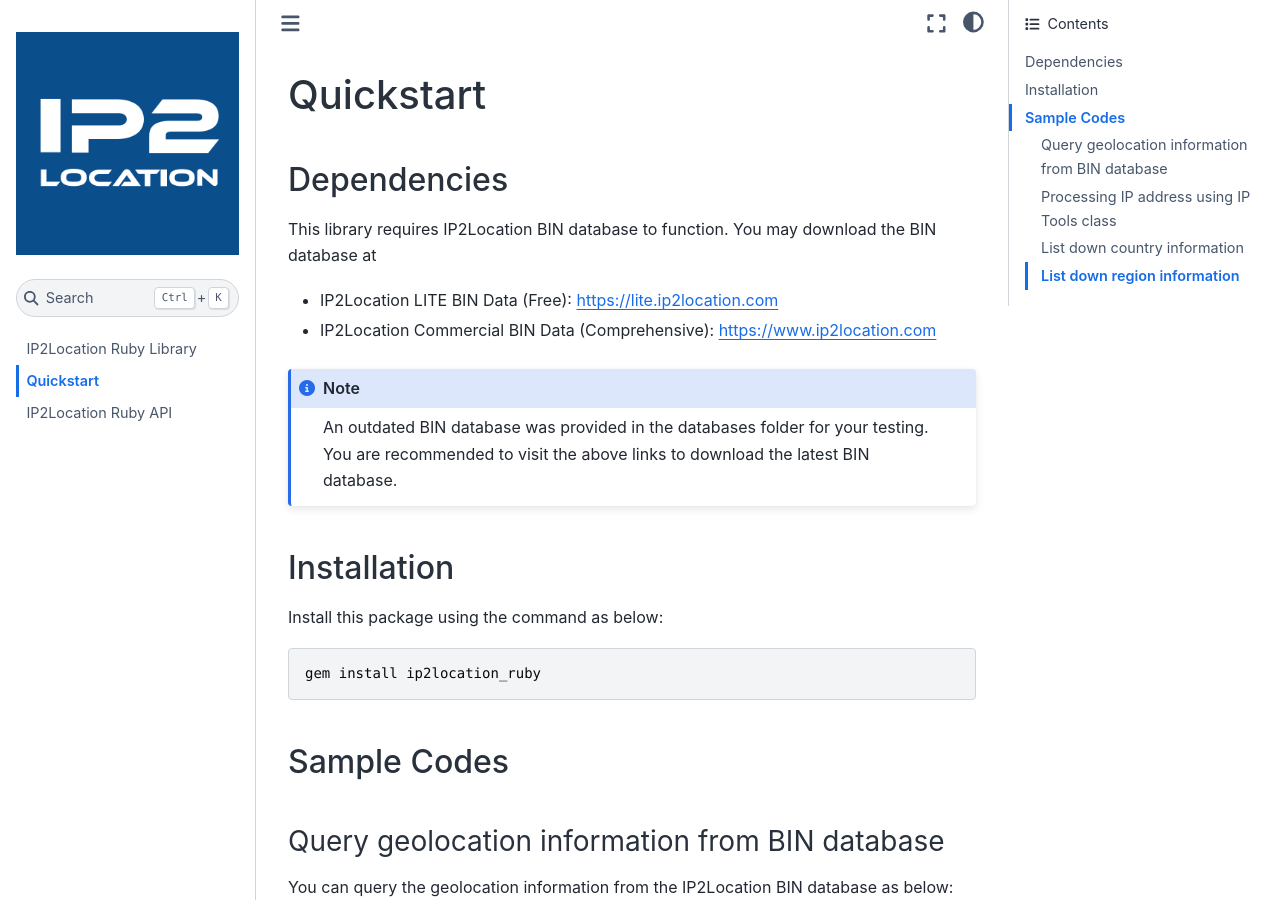
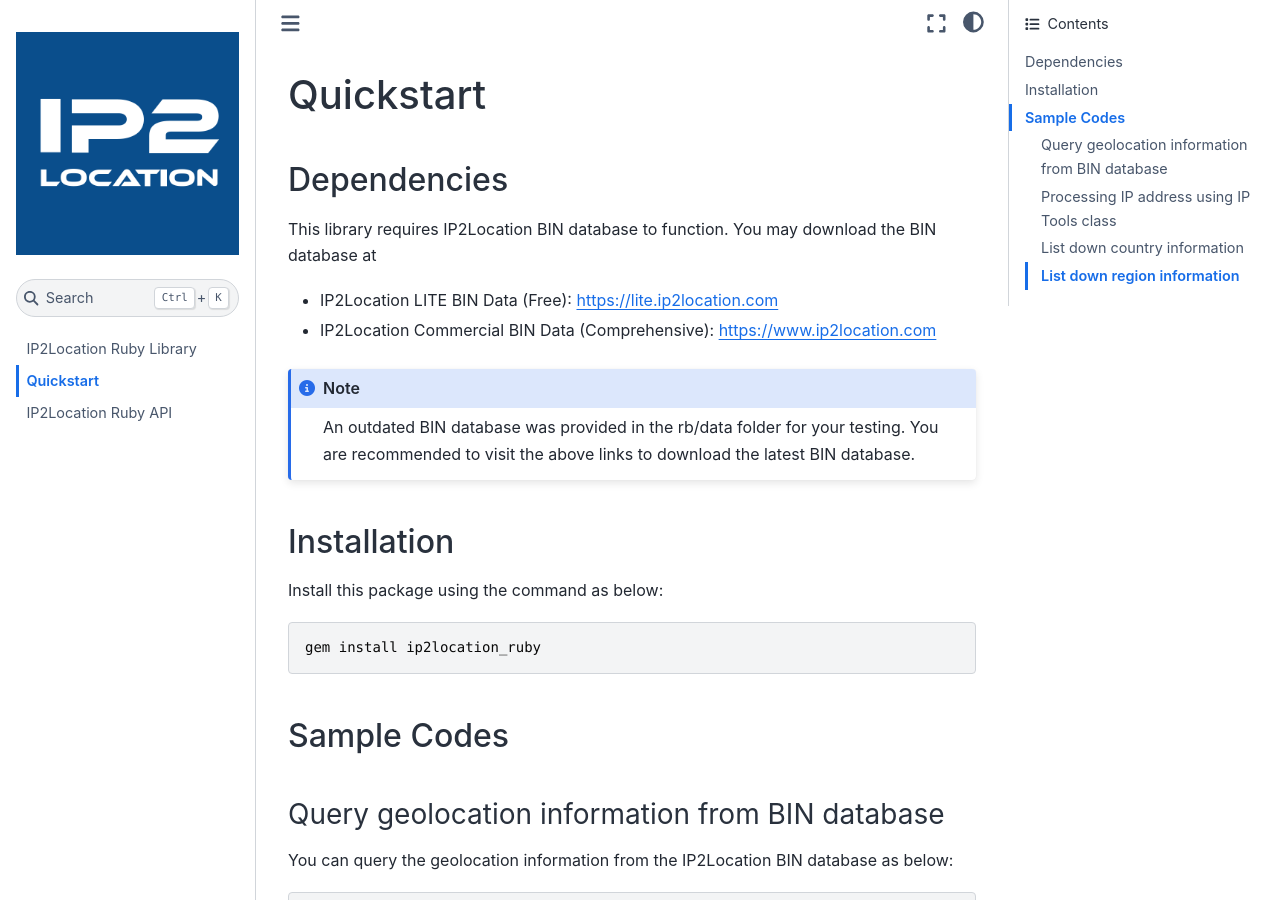
Before and after one commit to ip2location/ip2location-ruby, a Sphinx documentation site: the page built from docs/source/quickstart.md, in a window 1280 px wide and 900 px high. Built offline with Sphinx 7.4.7 and the Sphinx Book theme 1.1.4, drawn with Linux system fonts in a browser that asks for light colours.

Commit message:
Update quickstart.md

```diff
--- a/docs/source/quickstart.md
+++ b/docs/source/quickstart.md
@@ -9,7 +9,7 @@
     <https://www.ip2location.com>
 
 :::{note}
-An outdated BIN database was provided in the databases folder for your testing. You are recommended to visit the above links to download the latest BIN database.
+An outdated BIN database was provided in the rb/data folder for your testing. You are recommended to visit the above links to download the latest BIN database.
 :::
 
 ## Installation
```
